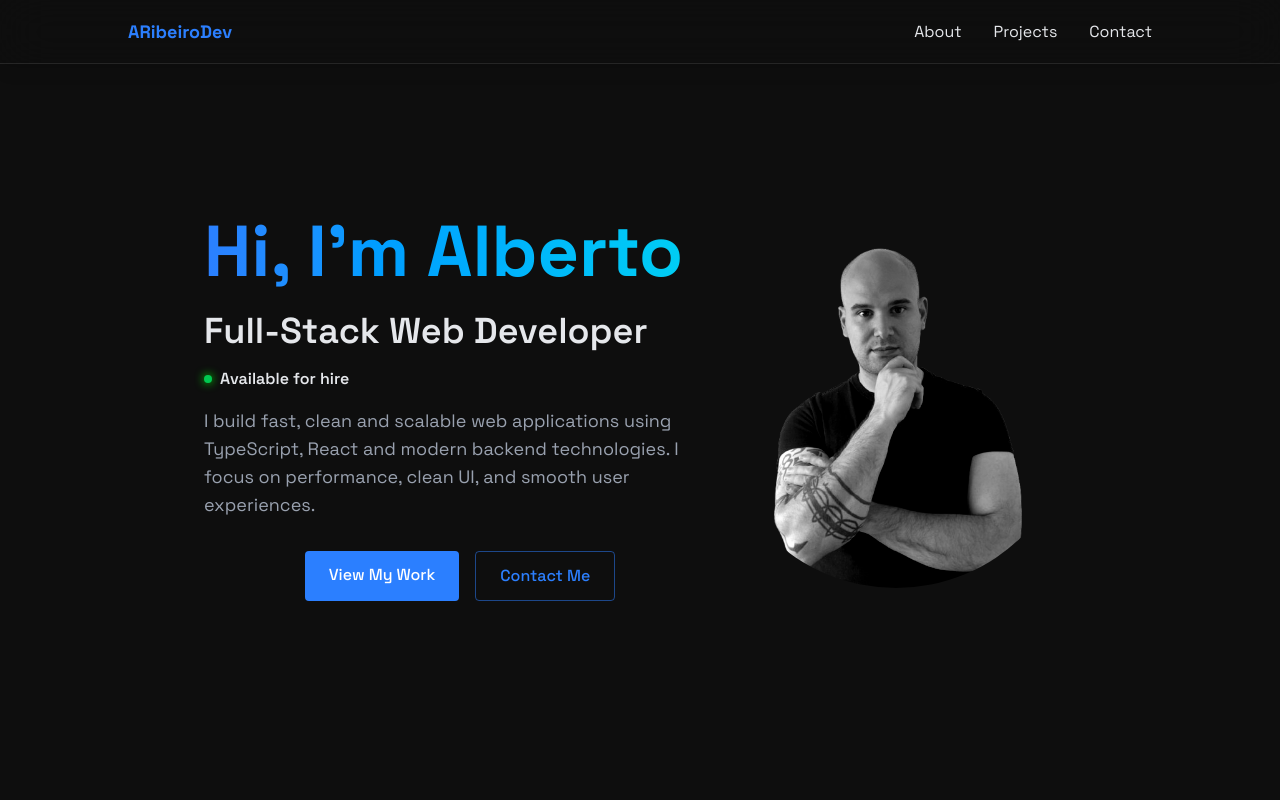
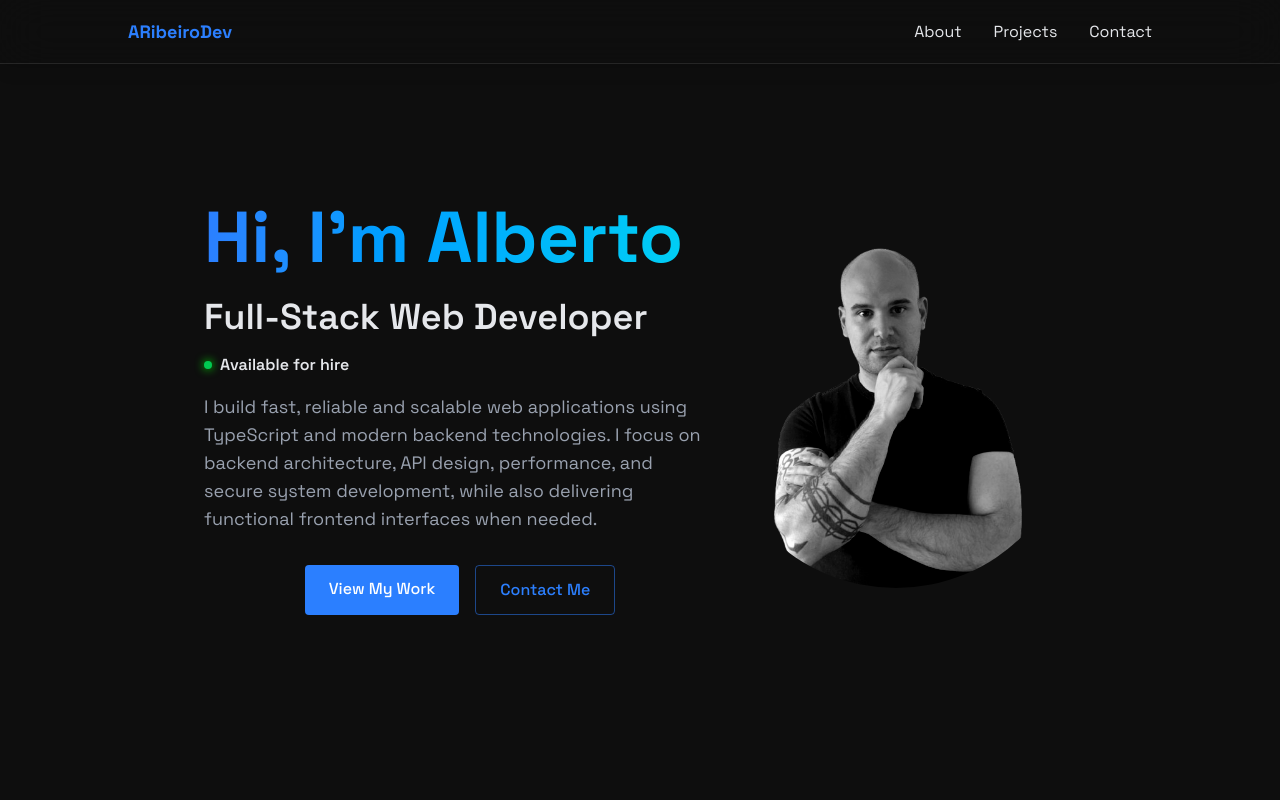
Before and after one commit to ARibeiroDev/portfolio, a React (Vite) app: page / in a window 1280 px wide. Shown: the top 800 px of the page. Built offline with nearby package versions, Linux system fonts and the light colour scheme.

Commit message:
updated profile info

```diff
--- a/src/components/sections/Hero.tsx
+++ b/src/components/sections/Hero.tsx
@@ -16,9 +16,8 @@ const Hero = () => {
         </h4>
 
         <p className="text-gray-400 text-lg mb-8 max-w-lg mx-auto">
-          I build fast, clean and scalable web applications using TypeScript,
-          React and modern backend technologies. I focus on performance, clean
-          UI, and smooth user experiences.
+          I build fast, reliable and scalable web applications using TypeScript and modern backend technologies.
+          I focus on backend architecture, API design, performance, and secure system development, while also delivering functional frontend interfaces when needed.
         </p>
 
         <div
```
